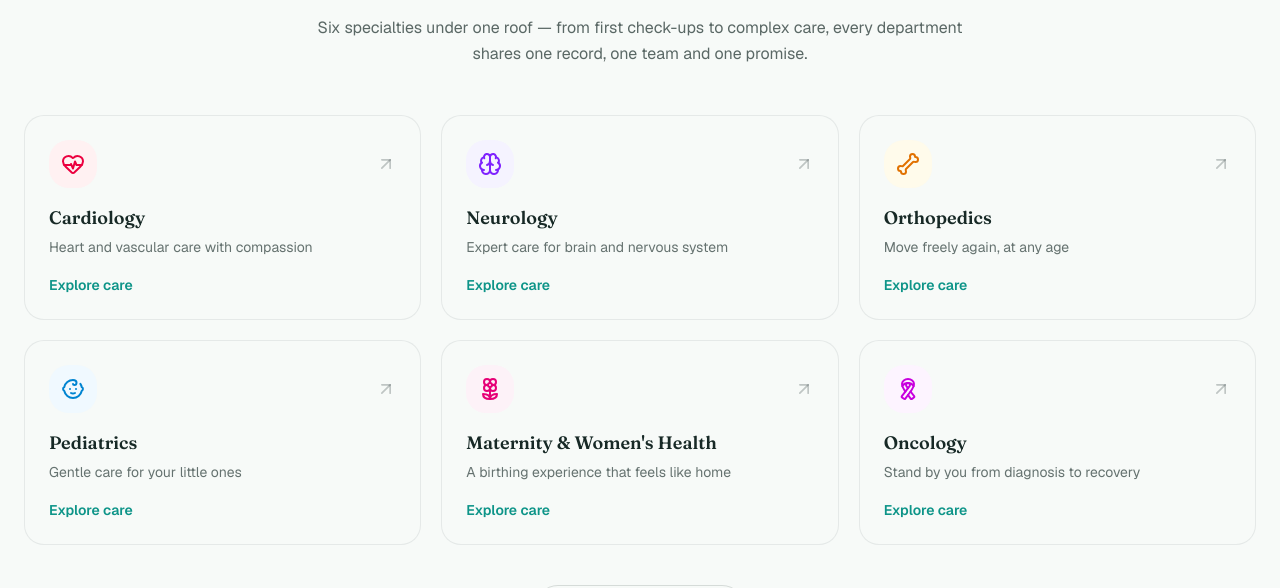
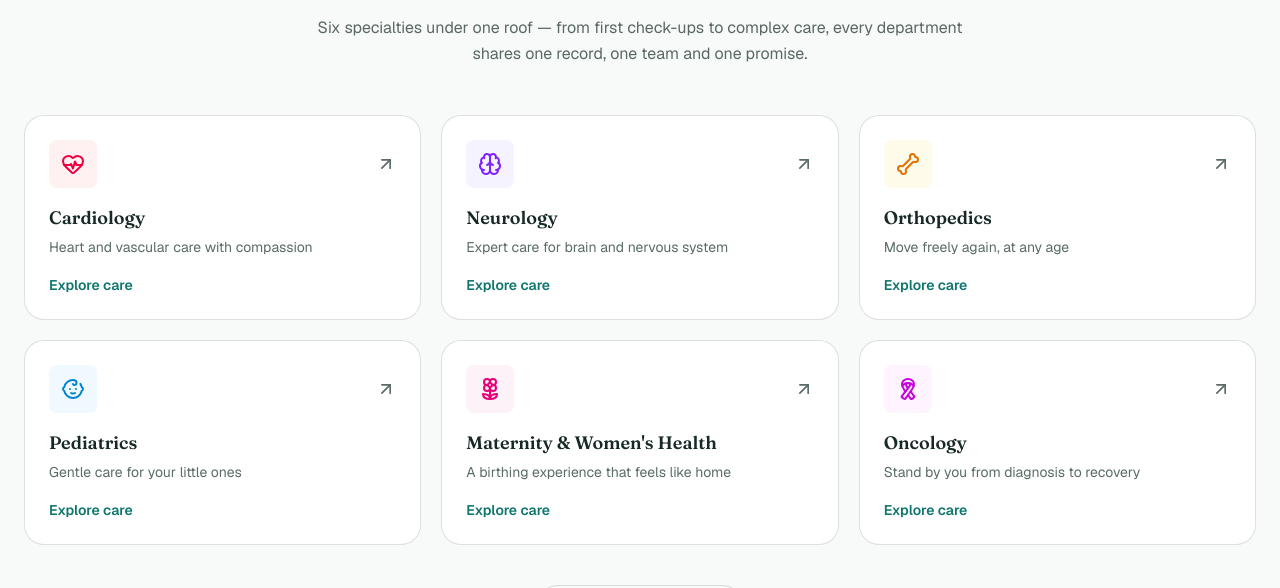
Before and after one commit to Salar11111/Care-Hub, a Next.js app: page / in a window 1280 px wide. Shown: the part 1098-1686 px from the top of the page. Built offline with nearby package versions, Linux system fonts and the light colour scheme.

Commit message:
style: enhance UI with a consistent design system

```diff
--- a/src/components/departments/department-card.tsx
+++ b/src/components/departments/department-card.tsx
@@ -7,26 +7,26 @@ export function DepartmentCard({ department }: { department: Department }) {
   return (
     <Link
       href={`/departments/${department.slug}`}
-      className="group flex flex-col gap-4 rounded-3xl border border-foreground/8 bg-background p-6 transition-all duration-300 hover:-translate-y-1 hover:border-teal-600/40 hover:shadow-[0_16px_40px_-16px_rgba(13,148,136,0.35)]"
+      className="card card-hover group flex flex-col gap-4 p-6"
     >
       <div className="flex items-center justify-between">
         <span
-          className={`flex h-12 w-12 items-center justify-center rounded-2xl ${department.color}`}
+          className={`flex h-12 w-12 items-center justify-center rounded-[var(--r-btn)] ${department.color}`}
         >
           <Icon className="h-6 w-6" aria-hidden="true" />
         </span>
         <ArrowUpRight
-          className="h-5 w-5 text-foreground/25 transition-all duration-300 group-hover:translate-x-0.5 group-hover:-translate-y-0.5 group-hover:text-teal-600"
+          className="h-5 w-5 text-muted transition-transform duration-[var(--dur)] group-hover:translate-x-0.5 group-hover:-translate-y-0.5 group-hover:text-accent-strong"
           aria-hidden="true"
         />
       </div>
       <div>
         <h3 className="font-display text-lg font-semibold">{department.name}</h3>
-        <p className="mt-1 text-sm leading-relaxed text-foreground/65">
+        <p className="mt-1 text-sm leading-relaxed text-muted">
           {department.tagline}
         </p>
       </div>
-      <span className="mt-auto inline-flex items-center gap-1 text-sm font-semibold text-teal-600 dark:text-teal-400">
+      <span className="link-underline mt-auto inline-flex items-center gap-1 text-sm font-semibold text-accent-strong">
         Explore care
       </span>
     </Link>
```
